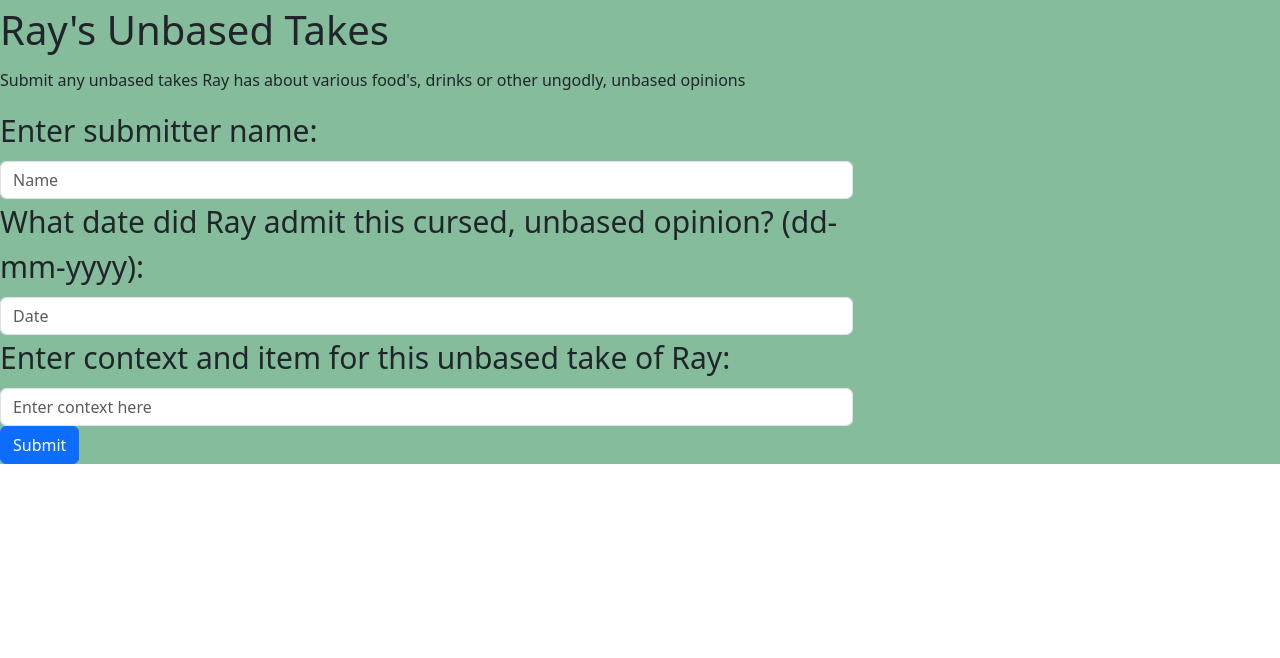
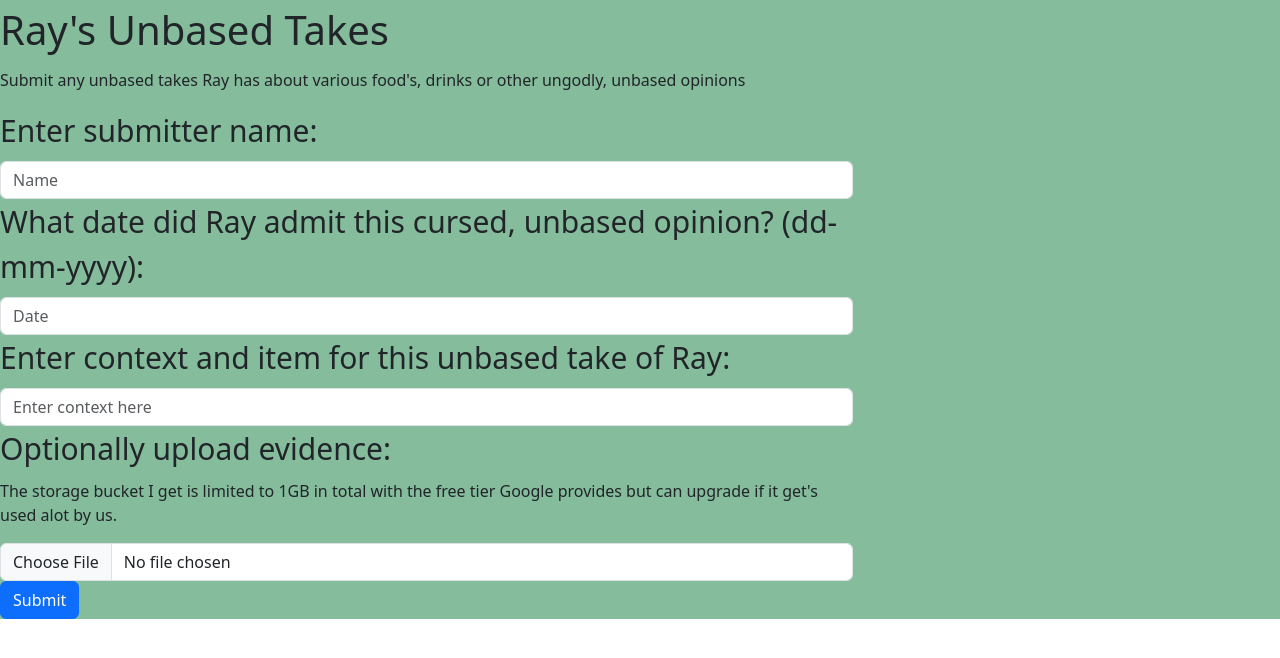
Before and after one commit to reiyua/BraycedForUnbased, a React (Create React App) app: page / in a window 1280 px wide. Shown: the top 658 px of the page. Built offline with nearby package versions, Linux system fonts and the light colour scheme; no server answers; the database is empty.

Commit message:
Add storage and retrieval of user data with new form entry

```diff
--- a/src/App.js
+++ b/src/App.js
@@ -94,6 +94,15 @@ export function MyForm(props) {
               onChange={(e) => setContext(e.target.value)}
             />
 
+            <Form.Label style={{ fontSize: '30px' }}>Optionally upload evidence:</Form.Label>
+            <p>The storage bucket I get is limited to 1GB in total with the free tier Google provides but can upgrade if it get's used alot by us.</p>
+            <Form.Control
+              type="file"
+              name="context"
+              placeholder="Enter context here"
+              value={context}
+              onChange={(e) => setContext(e.target.value)}
+            />
 
             <Button type="submit">Submit</Button>
           </Col>
```
